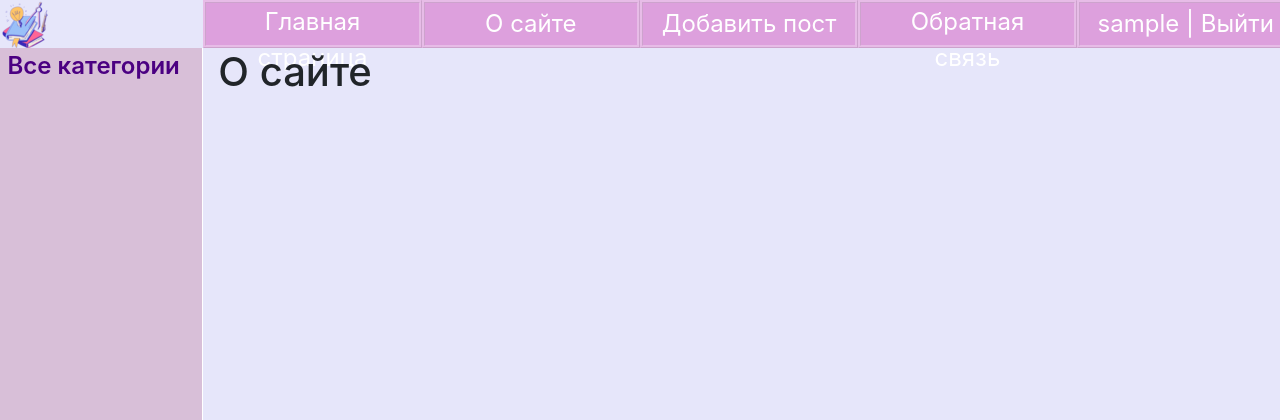
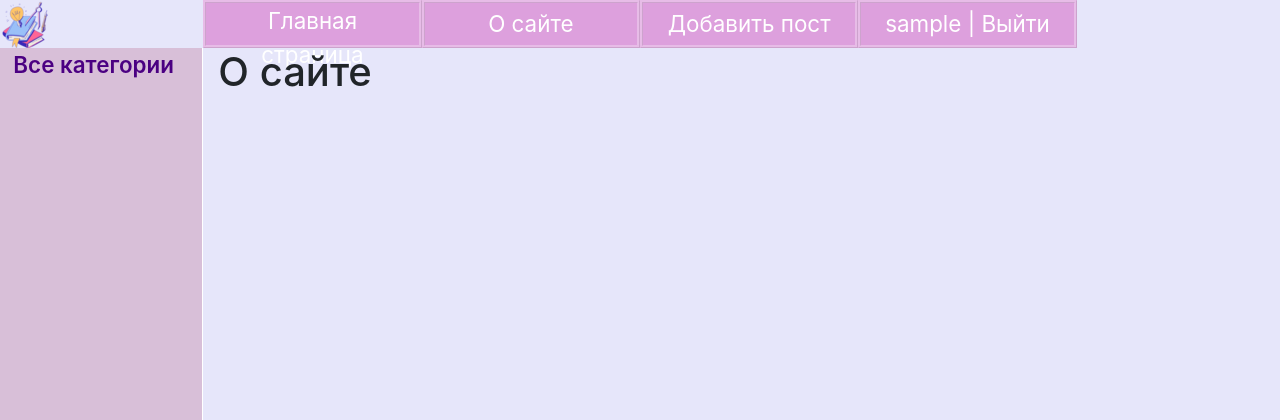
Before and after one commit to MkrtchyanKarina/Memoirs, a Django app: page /about/ in a window 1280 px wide. Shown: the top 420 px of the page. Run offline with Django 4.2, Linux system fonts and the light colour scheme; the visitor is signed in with stand-in values (Sample User, id 1); data that the repository does not hold is empty; some libraries are stand-ins or nearby versions.

Commit message:
Removed useless page

```diff
--- a/memoirs/post/urls.py
+++ b/memoirs/post/urls.py
@@ -8,7 +8,6 @@ urlpatterns = [
     path('about/', views.about, name="about"),
     path('post/<int:post_id>/', views.ShowPost.as_view(), name="post"),
     path('add-post/', views.AddPost.as_view(), name="add_post"),  # передаем не ссылку на класс, а вызываем его метод as_view
-    path('contact/', views.contact, name="contact"),
     path('category/<slug:cat_slug>/', views.PostCategory.as_view(), name="category"),
     path('tag/<slug:tag_slug>/', views.TagPostList.as_view(), name="tag"),
     path('edit-post/<int:pk>/', views.UpdatePost.as_view(), name="edit_post"),
--- a/memoirs/post/utils.py
+++ b/memoirs/post/utils.py
@@ -2,7 +2,6 @@ menu = [
     {'title': "Главная страница", 'url_name': 'home_page'},
     {'title': "О сайте", 'url_name': 'about'},
     {'title': "Добавить пост", 'url_name': 'add_post'},
-    {'title': "Обратная связь", 'url_name': 'contact'},
 ]
 
 
--- a/memoirs/post/views.py
+++ b/memoirs/post/views.py
@@ -38,7 +38,7 @@ class PostHome(DataMixin, ListView):
         return Post.published.all().select_related('cat')
 
 
-# @login_required
+
 def about(request):
     contact_list = Post.published.all()
     paginator = Paginator(contact_list, 3)
@@ -77,10 +77,6 @@ class DeletePost(DataMixin, DeleteView):
     success_url = reverse_lazy('home_page')
     title = 'Удаление статьи'
 
-
-
-def contact(request):
-    return HttpResponse("<h1>Обратная связь</h1>")
 
 
 class ShowPost(DataMixin, DetailView):
--- a/memoirs/static/css/styles.css
+++ b/memoirs/static/css/styles.css
@@ -42,9 +42,8 @@ button.menu_btn:-moz-focus-inner {
 }
 
 
-
 .responsive-text {
-       font-size: 1.5rem; /* Начальный размер текста */
+       font-size: 1.4rem; /* Начальный размер текста */
     }
 
 @media (max-width: 768px) {
@@ -69,6 +68,18 @@ div.left_sidebar{
     height: 100rem;
     border-right: 1px solid #FFFFFF;
     text-align: center;
+
+}
+
+a.log_reg_link {
+    color: white;
+    text-decoration: none;
+
+}
+
+a.log_reg_link:hover {
+    color: white;
+    text-decoration: none;
 
 }
 
--- a/memoirs/templates/base.html
+++ b/memoirs/templates/base.html
@@ -31,7 +31,8 @@
 
 
 				{% else %}
-					<button class="col-2 menu_btn" onclick="window.location.href = '{% url 'users:login' %}';">Войти</button>
+				<button class="col-2 menu_btn"><a href="{% url 'users:login' %}" class="log_reg_link">Войти</a> |
+					<a href="{% url 'users:register' %}" class="log_reg_link">Регистрация</a></button>
 				{% endif %}
 			</div>
 			</div>
```
